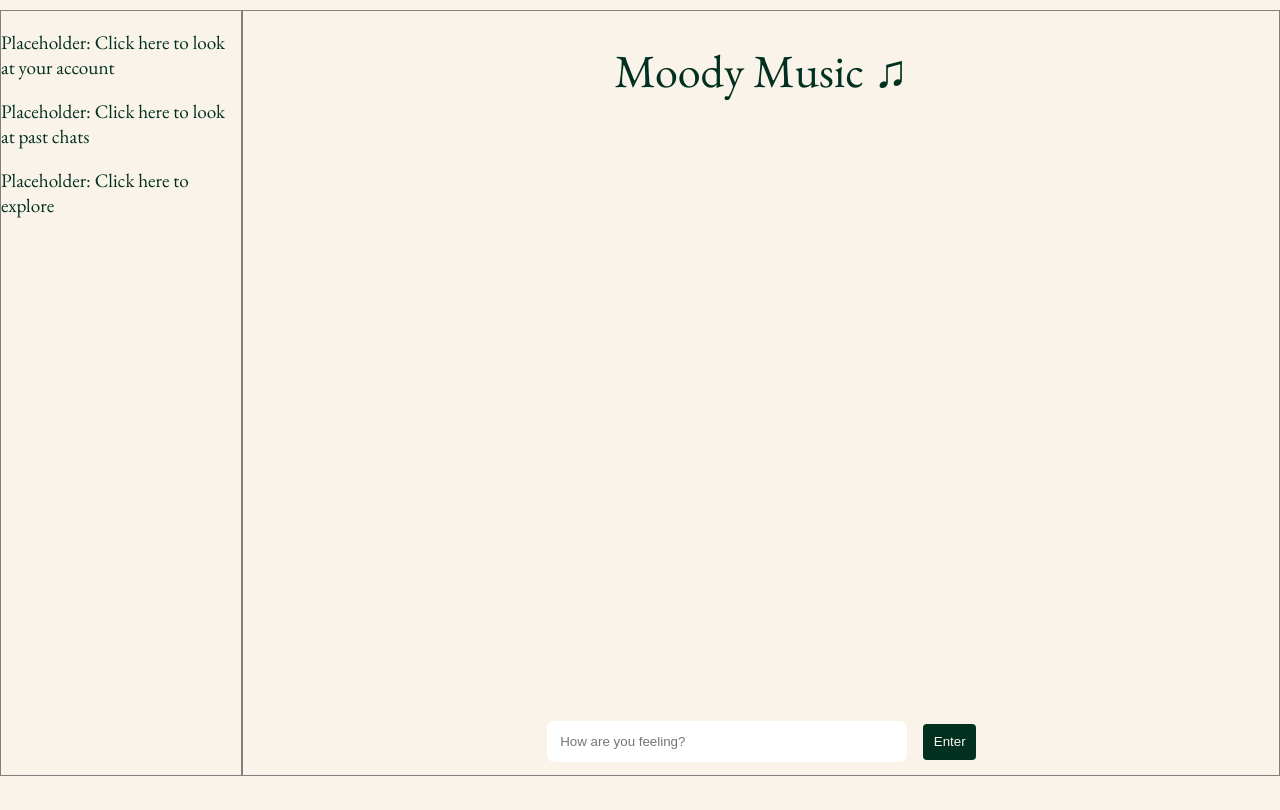
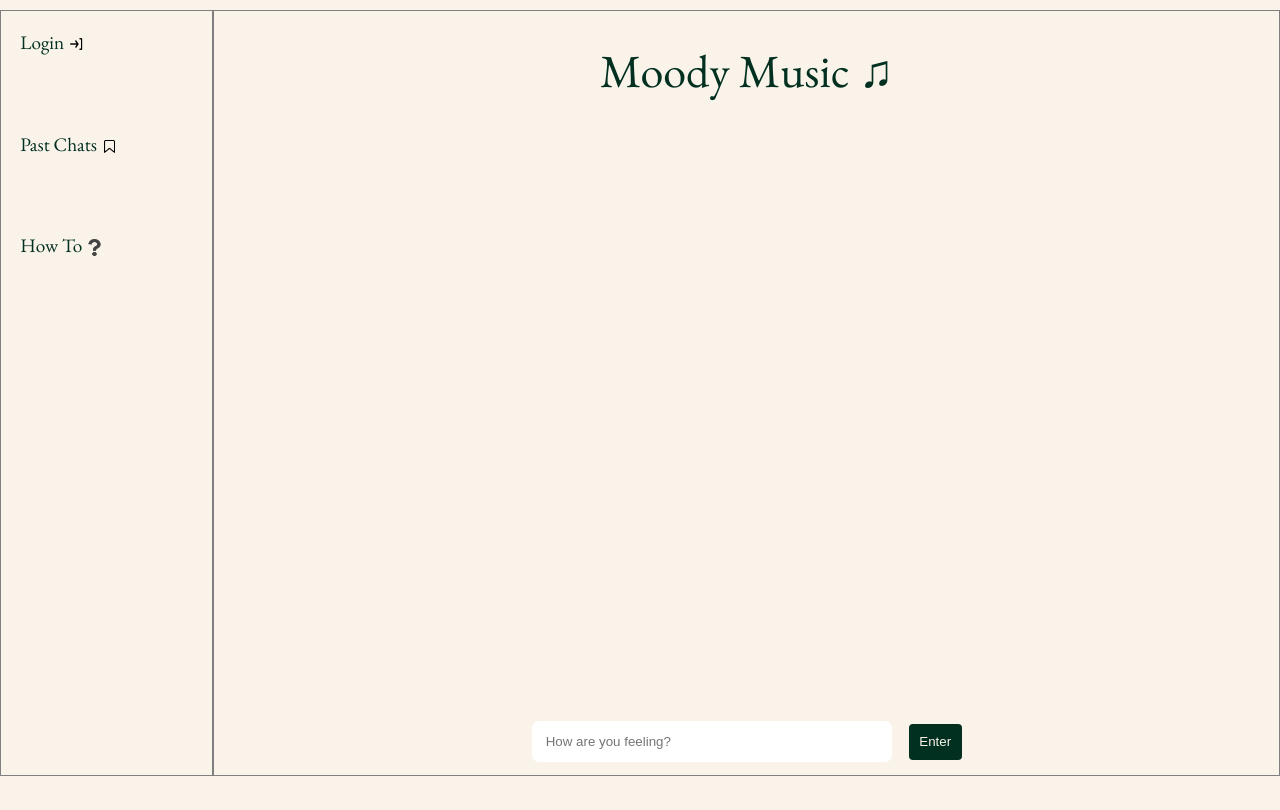
Before and after one commit to wakdj/groupProject, a Flask app: page / in a window 1280 px wide. Run offline with Flask 3, Linux system fonts and the light colour scheme; parts of the project's set-up code (start-up, migrations or seed data) failed here and were passed over; some web fonts are replaced.

Commit message:
start of login

```diff
--- a/all/chatbot/app.py
+++ b/all/chatbot/app.py
@@ -1,11 +1,26 @@
-from flask import Flask, render_template, request, jsonify
+from flask import Flask, render_template, request, jsonify,redirect,url_for
 from models.chat import get_response,predict_class,get_intents,get_song
 
 app = Flask(__name__)
 
+
 @app.get("/")
 def index_get():
     return render_template("template.html")
+
+@app.route('/', methods=['GET', 'POST'])
+def login():
+    error = None
+    success = None
+    if request.method == 'POST':
+        if request.form['username'] != 'admin' or request.form['password'] != 'admin':
+            error = 'Invalid Credentials. Please try again.'
+        else:
+            success = 'success'
+            return success
+    return error
+
+
 
 @app.post("/predict")
 def predict():
--- a/all/chatbot/models/chat.py
+++ b/all/chatbot/models/chat.py
@@ -88,7 +88,7 @@ def get_song(m,s):
         if(x["category"] == m):
             songs = (x["sub_category"][s])
     r = random.randint(0,len(songs)-1)
-    return ["You might like " + songs[r]["name"] + " by " + songs[r]["artist"] + ". Here's a Spotify ", songs[r]["spotify_url"]]
+    return ["You might like " + songs[r]["name"] + " by " + songs[r]["artist"] + ". Here's a ", songs[r]["spotify_url"]]
 
 
 #(get_song("sad","sad_pop"))
--- a/all/chatbot/models/intents.json
+++ b/all/chatbot/models/intents.json
@@ -37,9 +37,13 @@
         "nice",
         "wonderful",
         "delight",
+        "great",
         "I'm feeling happy",
         "I'm feeling joyful",
         "I'm in a good mood",
+        "I am feeling happy",
+        "I am feeling joyful",
+        "I am in a good mood",
         "I had a really nice day"
 
       ],
--- a/all/chatbot/static/script.js
+++ b/all/chatbot/static/script.js
@@ -4,8 +4,7 @@
         const predictButton = document.querySelector('#predictButton');
         const outputArea = document.querySelector('#outputArea > ul');
         const userMessage = document.querySelector("#userMessage > ul");
-
-
+        const login = document.querySelector(".login")
         function predictMessage() {
             const message = textInput.value.trim();
             console.log(message);
@@ -181,7 +180,7 @@
                             const linkTag = document.createElement("a")
                             elem.style.color = "pink"
                             const recommendationText = document.createTextNode(data.answer[0])
-                            const link = document.createTextNode("link");
+                            const link = document.createTextNode("Spotify link");
                             linkTag.appendChild(link);
                             linkTag.href = data.answer[1]
                             linkTag.target = "_blank"
--- a/all/chatbot/static/style.css
+++ b/all/chatbot/static/style.css
@@ -55,12 +55,23 @@ li div{
 
 a{
     color: #056846;
-    text-decoration: none;
+}
+
+.side-bar-activities{
+   margin-left: 1em;
+   width: 10em;
+    padding-bottom: 2em;
+}
+img{
+    vertical-align: middle;
+    margin-bottom: 0.1em;
 }
 /* a:hover{
-    color: #056846;
+    color: #301934;
 } */
-
+/* img{
+    padding-top: 0.2em;
+} */
 .container {
     display: flex;
     justify-content: wrap;
@@ -88,6 +99,10 @@ a{
     border: 0.01em solid grey;
     box-sizing: border-box;
     min-height: fit-content;
+}
+
+.hidden{
+    display: none;
 }
 
 .input-container {
--- a/all/chatbot/templates/template.html
+++ b/all/chatbot/templates/template.html
@@ -19,11 +19,23 @@
     <div class="container">
 
         <div class="explore-container">
-            <div id = "account">
-                <p>Placeholder: Click here to look at your account</p>
-                <p>Placeholder: Click here to look at past chats</p>
-                <p>Placeholder: Click here to explore</p>
-            </div>
+
+                <div class="side-bar-activities login"><p id = "loginToggle">Login <img src="../static/images/login_icon.webp" alt="login icon" height="17.5" width="17.5"></p> <div id="loginForm" class="hidden">
+                    <form action="login" method="post">
+                        <input id = "emailField" class="hidden" type="email" placeholder="Email Address" name="email" value="{{
+                            request.form.email }}">
+                        <input type="text" placeholder="Username" name="username" value="{{
+                          request.form.username }}">
+                         <input type="password" placeholder="Password" name="password" value="{{
+                          request.form.password }}">
+                        <input id="submitLogin" class="btn btn-default" type="submit" value="Login">
+                      </form>
+                      <button id ="newAccount" class="btn">New Account</button>
+                      <div class="response"><p></p></div>
+                </div>
+               </div>
+                <div class="side-bar-activities"><p>Past Chats <img src="../static/images/past-chat.webp" alt="login icon" height="17.5" width="17.5"></p></div>
+                <div class="side-bar-activities"><p>How To <img src="../static/images/how-to.webp" alt="login icon" height="17.5" width="17.5"></p></div>
         </div>
         <div class="chat-container">
             <h1>Moody Music ♫</h1>
@@ -47,6 +59,7 @@
     </div>
 
     <script src="{{ url_for('static', filename='script.js') }}"></script>
+    <script src="{{ url_for('static', filename='user.js') }}"></script>
 </body>
 
 </html>
```
Also changed, not shown: all/chatbot/static/user.js (added, +45 -0 lines), all/chatbot/models/login.py (added), all/chatbot/static/images/how-to.webp (added), all/chatbot/static/images/login_icon.webp (added), all/chatbot/static/images/past-chat.webp (added), 2 other files.
